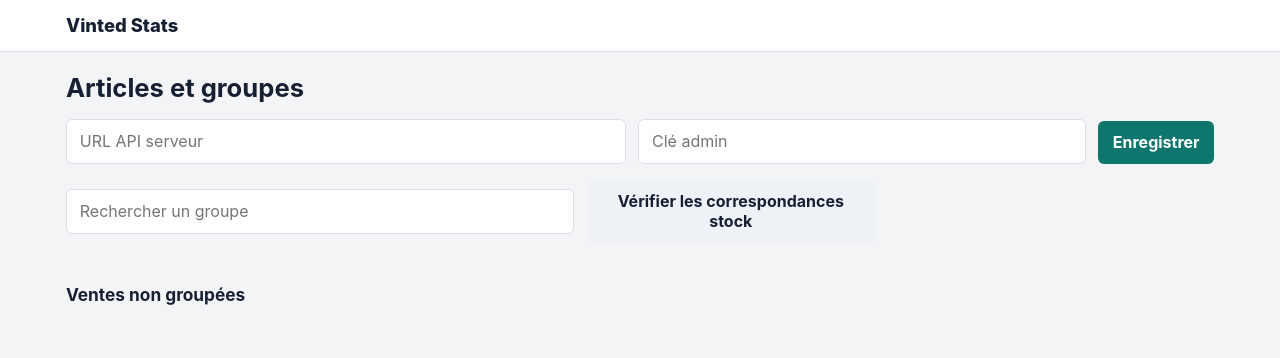
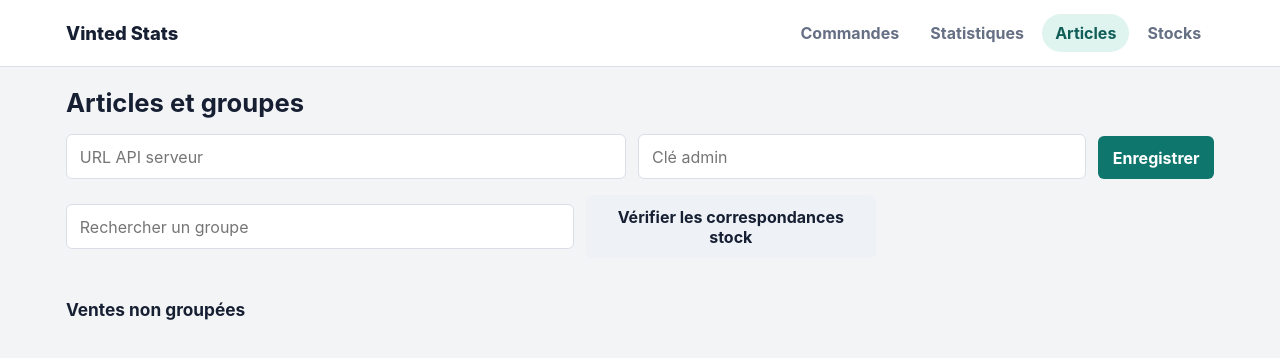
Before and after one commit to Sckwiid/vinted-stats-tracker, a browser extension: page articles.html in a window 1280 px wide. Drawn offline with Linux system fonts and the light colour scheme.

Commit message:
Add files via upload

```diff
--- a/articles.html
+++ b/articles.html
@@ -10,7 +10,12 @@
     <header class="app-header">
       <div class="header-inner">
         <a class="brand" href="index.html">Vinted Stats</a>
-        <nav class="nav" data-nav></nav>
+        <nav class="nav" data-nav>
+          <a href="index.html">Commandes</a>
+          <a href="statistiques.html">Statistiques</a>
+          <a href="articles.html" class="active">Articles</a>
+          <a href="vinted-stocks/index.html">Stocks</a>
+        </nav>
       </div>
     </header>
 
```
Also changed, not shown: index.html (+6 -1 lines), statistiques.html (+6 -1 lines).
